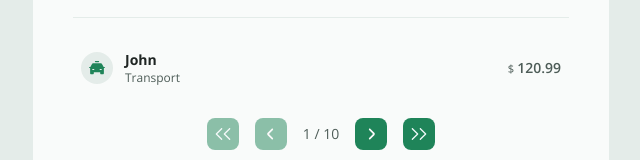
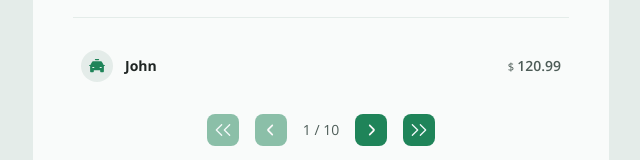
Before and after one commit to marcelloct/refund, a React (Vite) app in the folder web/: page / in a window 1280 px wide. Shown: the part 255-415 px from the top of the page, without its empty margins (319-959 px from the left). Built offline with nearby package versions, Linux system fonts and the light colour scheme.

Commit message:
fix: change RefundItemProps category  for description

```diff
--- a/web/src/components/RefundItem.tsx
+++ b/web/src/components/RefundItem.tsx
@@ -1,7 +1,7 @@
 export type RefundItemProps = {
   id: string;
   name: string;
-  category: string;
+  description: string;
   amount: string;
   categoryImg: string;
 };
@@ -19,8 +19,12 @@ export function RefundItem({ data, ...rest }: Props) {
       <img src={data.categoryImg} alt="category icon" className="h-8" />
 
       <div className="flex flex-col flex-1">
-        <strong className="text-sm text-customGray-100">{data.name}</strong>
-        <span className="text-xs text-customGray-200">{data.category}</span>
+        <strong className="text-sm text-customGray-100 capitalize">
+          {data.name}
+        </strong>
+        <span className="text-xs text-customGray-200 capitalize">
+          {data.description}
+        </span>
       </div>
 
       <span className="text-sm text-customGray-200 font-semibold">
```
